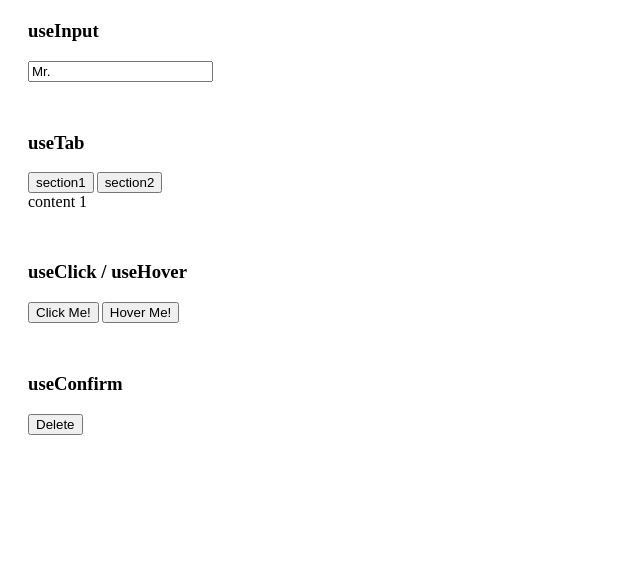
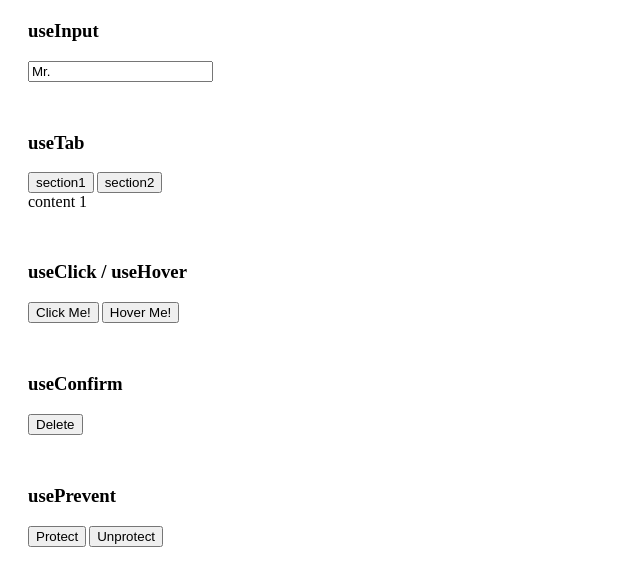
Before and after one commit to heejae0811/react-hooks, a React (Create React App) app: page / in a window 1280 px wide. Shown: the top 586 px of the page, without its empty margins (0-640 px from the left). Built offline with nearby package versions, Linux system fonts and the light colour scheme.

Commit message:
usePrevent

```diff
--- a/src/App.js
+++ b/src/App.js
@@ -4,6 +4,7 @@ import useTitle from './hooks/useTitle'
 import useClick from './hooks/useClick'
 import useHover from './hooks/useHover'
 import useConfirm from './hooks/useConfirm'
+import usePrevent from './hooks/usePrevent'
 import './App.css'
 
 const content = [
@@ -40,6 +41,9 @@ function App() {
   const cancleessage = () => alert('Cancle')
   const confirmAlert = useConfirm('Are you sure?', deleteMessage, cancleessage)
 
+  // usePrevent
+  const {enablePrevent, disablePrevent} = usePrevent()
+
   return (
     <div className="app">
       <section>
@@ -67,6 +71,12 @@ function App() {
         <h3>useConfirm</h3>
         <button onClick={confirmAlert}>Delete</button>
       </section>
+
+      <section>
+        <h3>usePrevent</h3>
+        <button onClick={enablePrevent}>Protect</button>
+        <button onClick={disablePrevent}>Unprotect</button>
+      </section>
     </div>
   )
 }
--- a/src/hooks/useClick.js
+++ b/src/hooks/useClick.js
@@ -4,12 +4,12 @@ const useClick = (onClick) => {
   const element = useRef()
 
   useEffect(() => {
-    if(element.current) {
+    if (element.current) {
       element.current.addEventListener('click', onClick)
     }
 
     return () => {
-      if(element.current) {
+      if (element.current) {
         element.current.removeEventListener('click', onClick)
       }
     }
--- a/src/hooks/useHover.js
+++ b/src/hooks/useHover.js
@@ -4,12 +4,12 @@ const useHover = (onHover) => {
   const element = useRef()
 
   useEffect(() => {
-    if(element.current) {
+    if (element.current) {
       element.current.addEventListener('mouseenter', onHover)
     }
 
     return () => {
-      if(element.current) {
+      if (element.current) {
         element.current.removeEventListener('mouseenter', onHover)
       }
     }
--- a/src/hooks/useInput.js
+++ b/src/hooks/useInput.js
@@ -10,6 +10,7 @@ const useInput = (initialValue, validator) => {
 
     let willUpdate = true
 
+    // typeof: 자료형(number, string, boolean..)을 나타내는 문자열을 반환한다.
     if (typeof validator === 'function') {
       willUpdate = validator(value)
     }
--- /dev/null
+++ b/src/hooks/usePrevent.js
@@ -0,0 +1,21 @@
+// TODO :: 왜 안될까..?
+const usePrevent = () => {
+  const listener = (event) => {
+    event.preventDefault()
+    event.returnValue = ''
+  }
+
+  const enablePrevent = () => {
+    window.addEventListener('beforeunload?', listener)
+    console.log('prevent')
+  }
+
+  const disablePrevent = () => {
+    window.removeEventListener('beforeunload', listener)
+    console.log('unprevent')
+  }
+
+  return {enablePrevent, disablePrevent}
+}
+
+export default usePrevent
--- a/src/hooks/useTab.js
+++ b/src/hooks/useTab.js
@@ -3,6 +3,7 @@ import {useState} from 'react'
 const useTab = (initialTab, allTabs) => {
   const [currentIndex, setCurrentIndex] = useState(initialTab)
 
+  // isArray: 인자가 배열인지 ture/false로 판별한다.
   if (!allTabs || !Array.isArray(allTabs)) {
     return
   }
```
